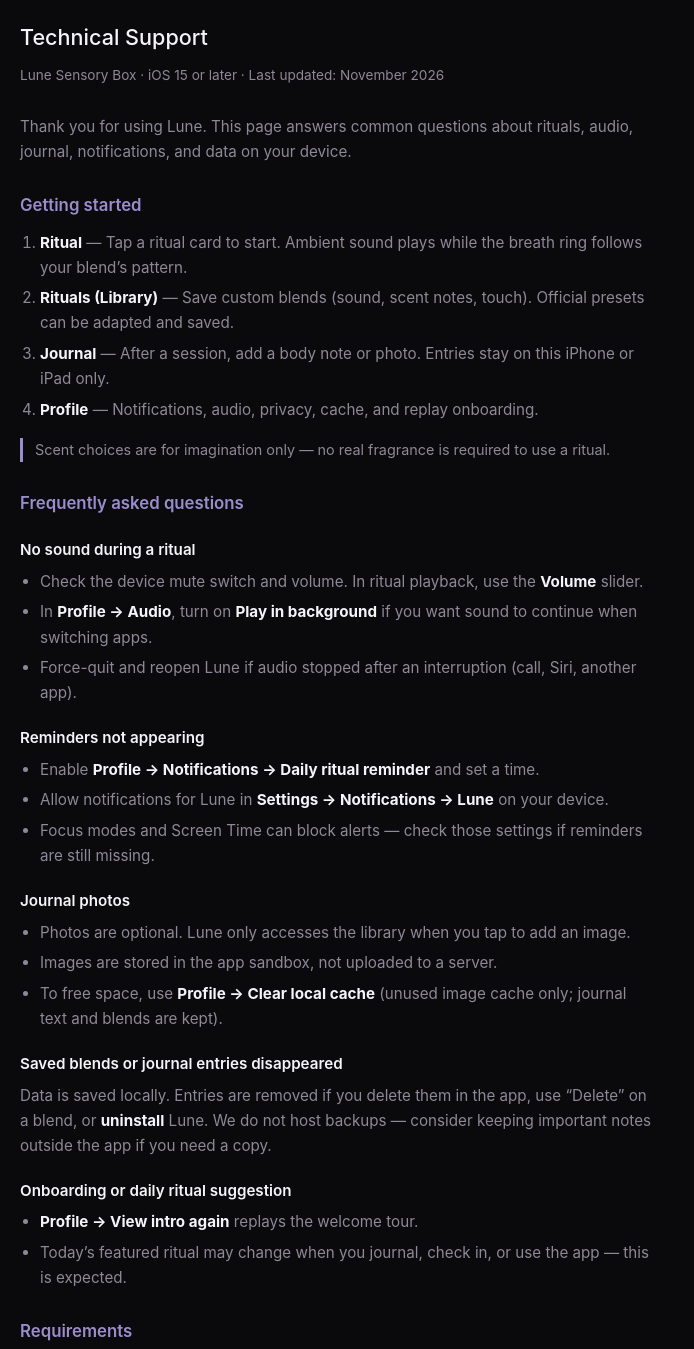
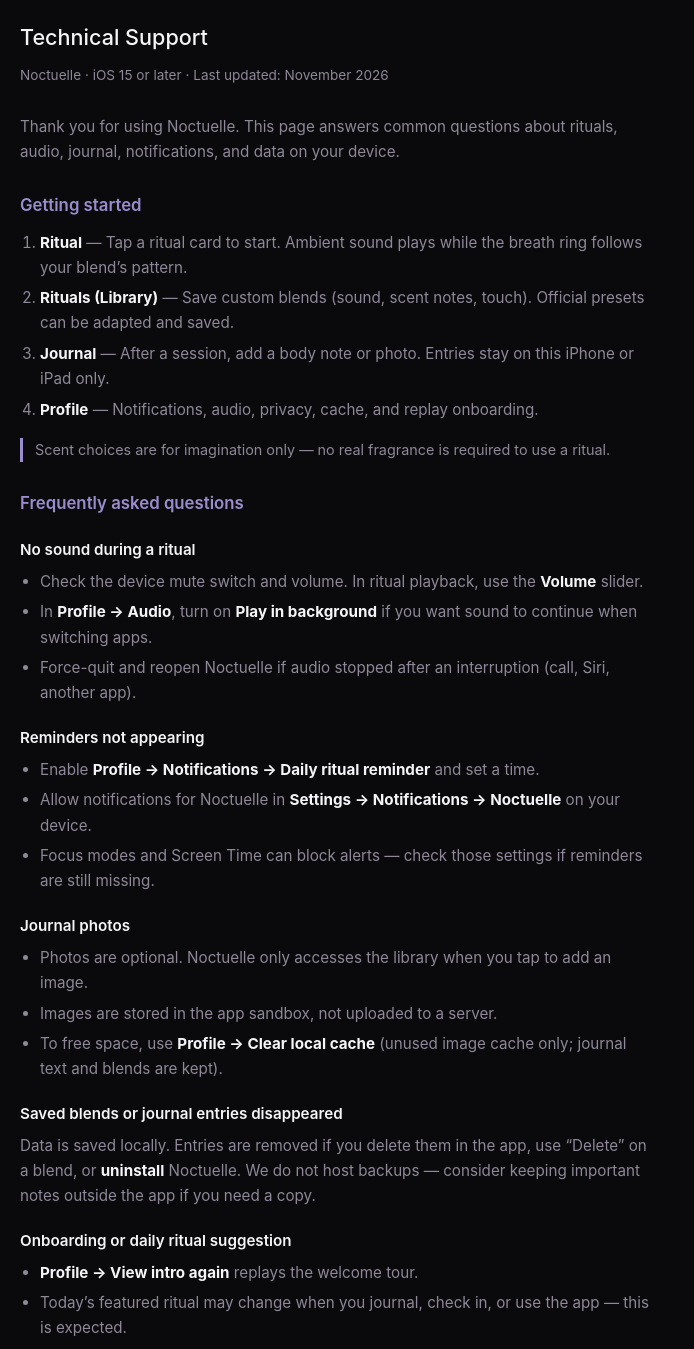
Before and after one commit to Wangting11/Pages, a plain HTML site: page LuneProject/support.html in a window 1280 px wide. Shown: the top 1349 px of the page, without its empty margins (0-694 px from the left). Drawn offline with Linux system fonts and the light colour scheme.

Commit message:
update lune

```diff
--- a/LuneProject/support.html
+++ b/LuneProject/support.html
@@ -3,7 +3,7 @@
 <head>
     <meta charset="utf-8">
     <meta name="viewport" content="width=device-width, initial-scale=1, viewport-fit=cover">
-    <title>Lune — Support</title>
+    <title>Noctuelle — Support</title>
     <style>
         :root {
             color-scheme: dark;
@@ -42,9 +42,9 @@
 </head>
 <body>
     <h1>Technical Support</h1>
-    <p class="meta">Lune Sensory Box · iOS 15 or later · Last updated: November 2026</p>
+    <p class="meta">Noctuelle · iOS 15 or later · Last updated: November 2026</p>
 
-    <p>Thank you for using Lune. This page answers common questions about rituals, audio, journal, notifications, and data on your device.</p>
+    <p>Thank you for using Noctuelle. This page answers common questions about rituals, audio, journal, notifications, and data on your device.</p>
 
     <h2>Getting started</h2>
     <ol>
@@ -61,25 +61,25 @@
     <ul>
         <li>Check the device mute switch and volume. In ritual playback, use the <strong style="color:var(--text)">Volume</strong> slider.</li>
         <li>In <strong style="color:var(--text)">Profile → Audio</strong>, turn on <strong style="color:var(--text)">Play in background</strong> if you want sound to continue when switching apps.</li>
-        <li>Force-quit and reopen Lune if audio stopped after an interruption (call, Siri, another app).</li>
+        <li>Force-quit and reopen Noctuelle if audio stopped after an interruption (call, Siri, another app).</li>
     </ul>
 
     <h3>Reminders not appearing</h3>
     <ul>
         <li>Enable <strong style="color:var(--text)">Profile → Notifications → Daily ritual reminder</strong> and set a time.</li>
-        <li>Allow notifications for Lune in <strong style="color:var(--text)">Settings → Notifications → Lune</strong> on your device.</li>
+        <li>Allow notifications for Noctuelle in <strong style="color:var(--text)">Settings → Notifications → Noctuelle</strong> on your device.</li>
         <li>Focus modes and Screen Time can block alerts — check those settings if reminders are still missing.</li>
     </ul>
 
     <h3>Journal photos</h3>
     <ul>
-        <li>Photos are optional. Lune only accesses the library when you tap to add an image.</li>
+        <li>Photos are optional. Noctuelle only accesses the library when you tap to add an image.</li>
         <li>Images are stored in the app sandbox, not uploaded to a server.</li>
         <li>To free space, use <strong style="color:var(--text)">Profile → Clear local cache</strong> (unused image cache only; journal text and blends are kept).</li>
     </ul>
 
     <h3>Saved blends or journal entries disappeared</h3>
-    <p>Data is saved locally. Entries are removed if you delete them in the app, use “Delete” on a blend, or <strong style="color:var(--text)">uninstall</strong> Lune. We do not host backups — consider keeping important notes outside the app if you need a copy.</p>
+    <p>Data is saved locally. Entries are removed if you delete them in the app, use “Delete” on a blend, or <strong style="color:var(--text)">uninstall</strong> Noctuelle. We do not host backups — consider keeping important notes outside the app if you need a copy.</p>
 
     <h3>Onboarding or daily ritual suggestion</h3>
     <ul>
@@ -95,7 +95,7 @@
     </ul>
 
     <h2>Health &amp; safety</h2>
-    <p>Lune is for quiet sensory leisure only. It does not diagnose, treat, or score your mental or physical health. If you have medical or mental health concerns, please talk to a qualified professional.</p>
+    <p>Noctuelle is for quiet sensory leisure only. It does not diagnose, treat, or score your mental or physical health. If you have medical or mental health concerns, please talk to a qualified professional.</p>
 
     <h2>Privacy</h2>
     <p>We do not collect personal data from the app. For details, see your hosted <strong style="color:var(--text)">Privacy Policy</strong> URL (same style as this support page).</p>
```
Also changed, not shown: LuneProject/privacy-policy.html (+4 -4 lines), 1 other file.
